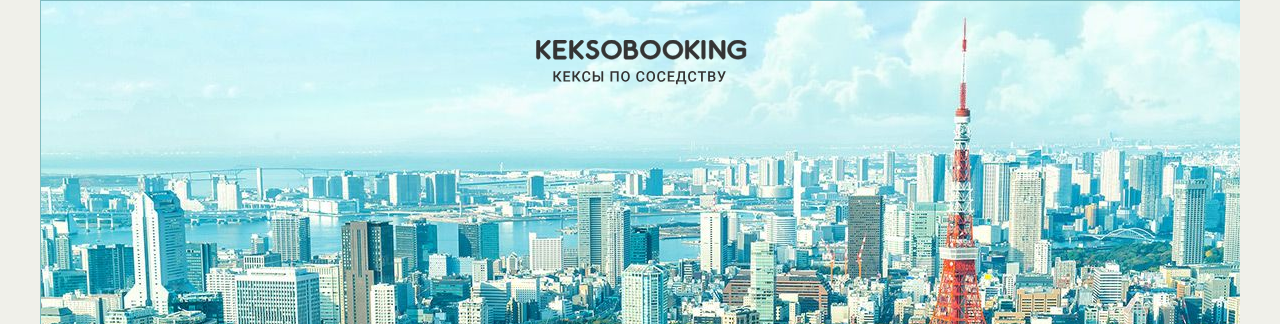
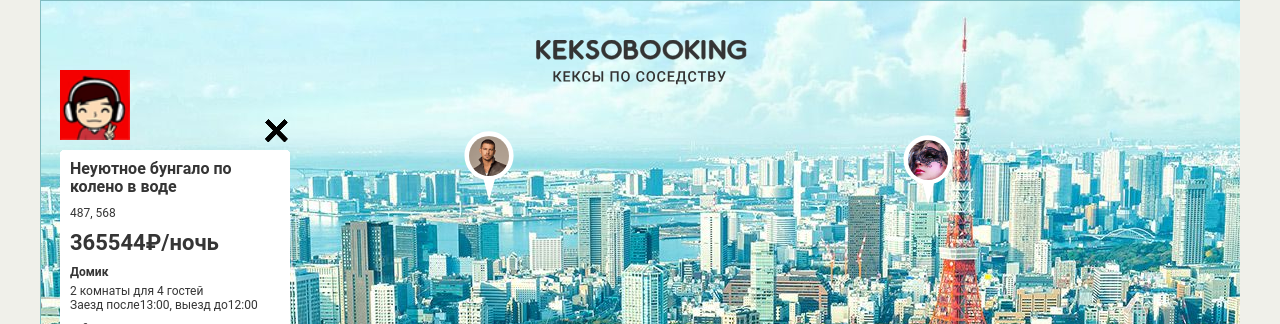
Before and after one commit to MariaJMS/885361-keksobooking, a website: page index.html in a window 1280 px wide. Shown: the top 324 px of the page. Drawn offline with Linux system fonts and the light colour scheme; files whose address does not match are found by name.

Commit message:
Исправлены замечания

```diff
--- a/index.html
+++ b/index.html
@@ -223,7 +223,7 @@
       </ul>
       <p class="popup__description">Великолепная квартира-студия в центре Токио. Подходит как туристам, так и бизнесменам. Квартира полностью укомплектована и недавно отремонтирована.</p>
       <div class="popup__photos">
-        <img src="" class="popup__photo" width="45" height="40" alt="Фотография жилья">
+      <!-- <img src="" class="popup__photo" width="45" height="40" alt="Фотография жилья"> -->
       </div>
     </article>
   </template>
--- a/js/map.js
+++ b/js/map.js
@@ -1,14 +1,38 @@
 'use strict';
 
-var TITLE = ['Большая уютная квартира', 'Маленькая неуютная квартира', 'Огромный прекрасный дворец', 'Маленький ужасный дворец',
-  'Красивый гостевой домик', 'Некрасивый негостеприимный домик', 'Уютное бунгало далеко от моря', 'Неуютное бунгало по колено в воде'];
-var TYPE = ['palace', 'flat', 'house', 'bungalo'];
+var TITLES = ['Большая уютная квартира',
+  'Маленькая неуютная квартира',
+  'Огромный прекрасный дворец',
+  'Маленький ужасный дворец',
+  'Красивый гостевой домик',
+  'Некрасивый негостеприимный домик',
+  'Уютное бунгало далеко от моря',
+  'Неуютное бунгало по колено в воде'];
+var TYPES = ['palace', 'flat', 'house', 'bungalo'];
+var OFFER_TYPES = {
+  flat: 'Квартира',
+  palace: 'Дворец',
+  house: 'Домик',
+  bungalo: 'Бунгало'
+};
 var CHECKIN = ['12:00', '13:00', '14:00'];
 var CHECKOUT = ['12:00', '13:00', '14:00'];
 var FEATURES = ['wifi', 'dishwasher', 'parking', 'washer', 'elevator', 'conditioner'];
 var PHOTOS = ['http://o0.github.io/assets/images/tokyo/hotel1.jpg',
   'http://o0.github.io/assets/images/tokyo/hotel2.jpg',
   'http://o0.github.io/assets/images/tokyo/hotel3.jpg'];
+var NUMBER_NOTICE = 8;
+var PIN_WIDTH = 50;
+var MIN_X = 0 + PIN_WIDTH;
+var MAX_X = 1200 - PIN_WIDTH;
+var MIN_Y = 130;
+var MAX_Y = 630;
+var MIN_PRICE = 1000;
+var MAX_PRICE = 1000000;
+var MIN_ROOMS = 1;
+var MAX_ROOMS = 5;
+var MIN_GUESTS = 1;
+var MAX_GUESTS = 10;
 
 // генерируем случайный элемент массива
 var getRandomItem = function (array) {
@@ -19,77 +43,106 @@ var getRandomItem = function (array) {
 var getRandomNumber = function (min, max) {
   return Math.floor(Math.random() * (max - min) + min);
 };
+// перемешиваем массив
+var shuffleArray = function (array) {
+  for (var i = array.length - 1; i > 0; i--) {
+    var j = Math.floor(Math.random() * (i + 1));
+    var temp = array[i];
+    array[i] = array[j];
+    array[j] = temp;
+  }
+};
 
-
-var createNotice = function () {
-  var locationX = getRandomNumber(100, 999);
-  var locationY = getRandomNumber(100, 999);
+var createNotice = function (index) {
+  var locationX = getRandomNumber(MIN_X, MAX_X);
+  var locationY = getRandomNumber(MIN_Y, MAX_Y);
   var notice = {
     author: {
-      avatar: 'img/avatars/user0' + getRandomNumber(1, 8) + '.png'
+      avatar: 'img/avatars/user0' + (index + 1) + '.png'
     },
     offer: {
-      title: getRandomItem(TITLE),
-      address: locationX + ',' + locationY,
-      price: getRandomNumber(1000, 1000000),
-      type: getRandomItem(TYPE),
-      rooms: getRandomNumber(1, 5),
-      guests: getRandomNumber(1, 10),
+      title: TITLES[index],
+      address: locationX + ', ' + locationY,
+      price: getRandomNumber(MIN_PRICE, MAX_PRICE),
+      type: getRandomItem(TYPES),
+      rooms: getRandomNumber(MIN_ROOMS, MAX_ROOMS),
+      guests: getRandomNumber(MIN_GUESTS, MAX_GUESTS),
       checkin: getRandomItem(CHECKIN),
       checkout: getRandomItem(CHECKOUT),
       features: getRandomItem(FEATURES),
       description: '',
-      photos: getRandomItem(PHOTOS)
+      photos: shuffleArray(PHOTOS)
+    },
+    location: {
+      x: locationX,
+      y: locationY
     }
-    /* location: {
-      x: getRandomNumber(, ), // ? не совсем понятно какой должен быть диапазон для x
-      y: getRandomNumber(130, 630)
-    } */
   };
   return notice;
 };
 
-var notices = [];
-for (var i = 0; i <= 8; i++) {
-  notices.push(createNotice());
-}
+var generateNotices = function () {
+  var notices = [];
+  for (var i = 0; i < NUMBER_NOTICE; i++) {
+    notices.push(createNotice(i));
+  }
+  return notices;
+};
 
 // У блока .map уберем класс .map--faded
 var userDialog = document.querySelector('.map');
 userDialog.classList.remove('map--faded');
 
 // создаем DOM-элементы, соответствующие меткам на карте
-var mapPinTemplate = document.querySelector('.map__card');
-var renderMapPin = function () {
+var mapPinTemplate = document.querySelector('#pin').content.querySelector('.map__pin');
+var createMapPin = function (notice) {
   var mapElement = mapPinTemplate.cloneNode(true);
-  mapElement.querySelector('.map__pin').style.left = location.x;
-  mapElement.querySelector('.map__pin').style.top = location.y;
-  // src="{{author.avatar}}" ? здесь тоже затруднение с добавлением src и alt...
-  // alt="{{заголовок объявления}}"
+  mapElement.style.left = notice.location.x + 'px';
+  mapElement.style.top = notice.location.y + 'px';
+  mapElement.querySelector('img').src = notice.author.avatar;
+  mapElement.querySelector('img').alt = notice.offer.title;
 
   return mapElement;
 };
 
-var similarListElement = document.querySelector('.map__pins');
-var fragment = document.createDocumentFragment();
-for (i = 0; i < notices.length; i++) {
-  fragment.appendChild(renderMapPin(notices[i]));
-}
-similarListElement.appendChild(fragment);
+var mapPins = document.querySelector('.map__pins');
+var renderMapPins = function (notice) {
+  var fragment = document.createDocumentFragment();
+  for (var i = 0; i < notice.length; i++) {
+    fragment.appendChild(createMapPin(notice[i]));
+  }
+  mapPins.appendChild(fragment);
+};
+// добавление всех фотографий из массива PHOTOS в карточку объявления
+var photoInCard = document.createElement('img');
+photoInCard.classList.add('popup__photo');
+photoInCard.width = 45;
+photoInCard.height = 40;
+photoInCard.alt = 'Фотография жилья';
+
+var generatePhotoInCard = function () {
+  var fragment = document.createDocumentFragment();
+  for (var i = 0; i < PHOTOS.length; i++) {
+    var item = photoInCard.cloneNode(true);
+    item.src = PHOTOS[i];
+    fragment.appendChild(item);
+  }
+  return fragment;
+};
 
 // создаем DOM-элементы объявления
-var cardTemplate = document.querySelector('.map__card');
-var createDomElemNotice = function (notice) {
+var cardTemplate = document.querySelector('#card').content.querySelector('.map__card');
+var createCards = function (notice) {
   var cardElement = cardTemplate.cloneNode(true);
   cardElement.querySelector('.popup__title').textContent = notice.offer.title;
   cardElement.querySelector('.popup__text--address').textContent = notice.offer.address;
   cardElement.querySelector('.popup__text--price').textContent = notice.offer.price + '₽/ночь';
-  cardElement.querySelector('.popup__type').textContent = notice.offer.type;
-  cardElement.querySelector('.popup__text--capacity').textContent = notice.offer.rooms + 'комнаты для' + notice.offer.guests + 'гостей';
+  cardElement.querySelector('.popup__type').textContent = OFFER_TYPES[notice.offer.type];
+  cardElement.querySelector('.popup__text--capacity').textContent = notice.offer.rooms + ' комнаты для ' + notice.offer.guests + ' гостей';
   cardElement.querySelector('.popup__text--time').textContent = 'Заезд после' + notice.offer.checkin + ', выезд до' + notice.offer.checkout;
   cardElement.querySelector('.popup__features').textContent = notice.offer.features;
   cardElement.querySelector('.popup__description').textContent = notice.offer.description;
-  cardElement.querySelector('.popup__photos').src = notice.offer.photos;
+  cardElement.querySelector('.popup__photos').appendChild(generatePhotoInCard(notice.offer.photos));
   cardElement.querySelector('.popup__avatar').src = notice.author.avatar;
 
   return cardElement;
@@ -97,9 +150,13 @@ var createDomElemNotice = function (notice) {
 
 var parentElem = document.querySelector('.map');
 var nextSibling = document.querySelector('.map__filters-container');
-var fragmentMap = document.createDocumentFragment();
-for (i = 0; i < notices.length; i++) {
-  var noticeDom = createDomElemNotice(notices[i]);
-  fragmentMap.appendChild(noticeDom);
-}
-parentElem.insertBefore(fragmentMap, nextSibling);
+var renderCards = function (notice) {
+  var fragment = document.createDocumentFragment();
+  for (var i = 0; i < notice.length; i++) {
+    fragment.appendChild(createCards(notice[i]));
+  }
+  parentElem.insertBefore(fragment, nextSibling);
+};
+
+renderMapPins(generateNotices());
+renderCards(generateNotices());
```
